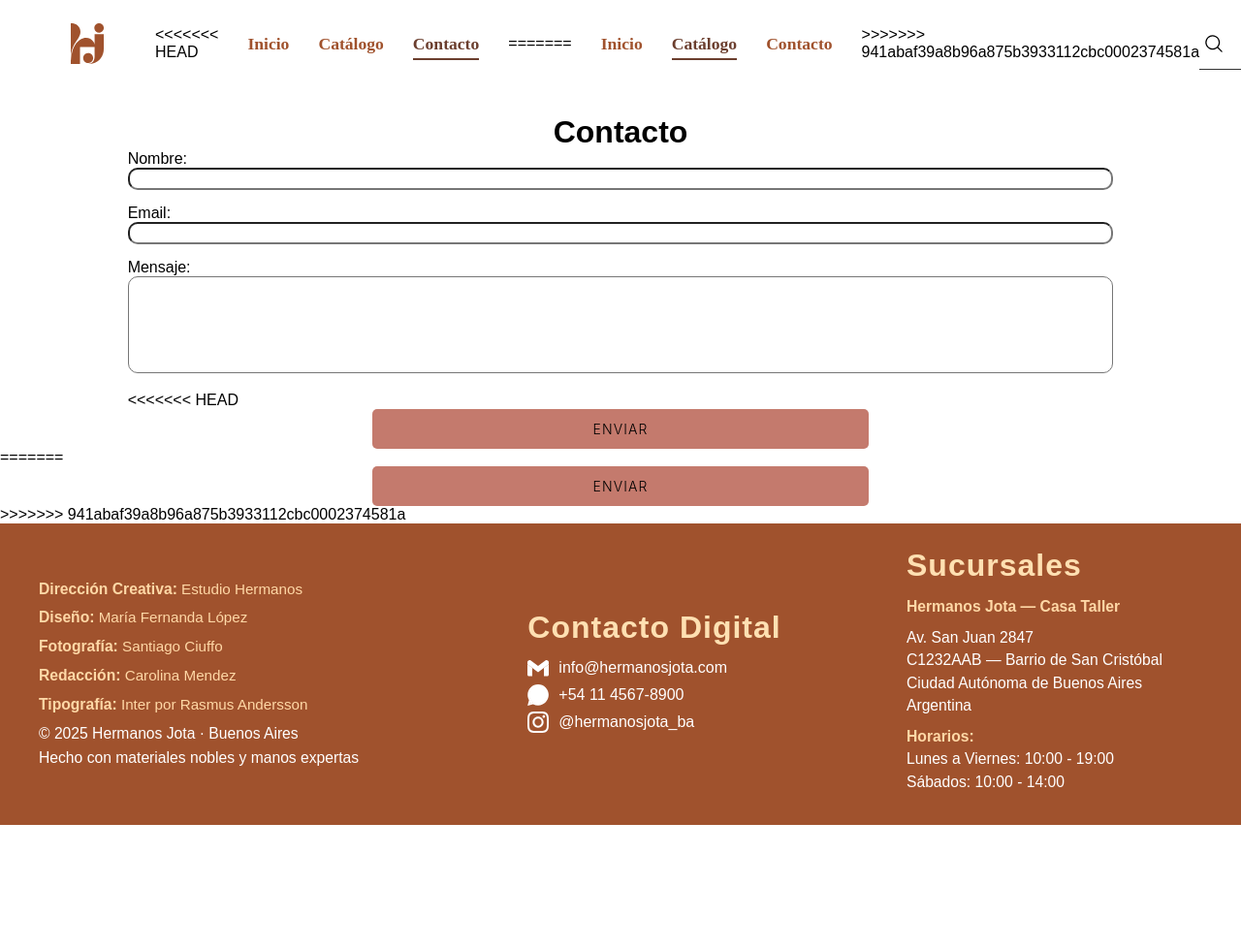
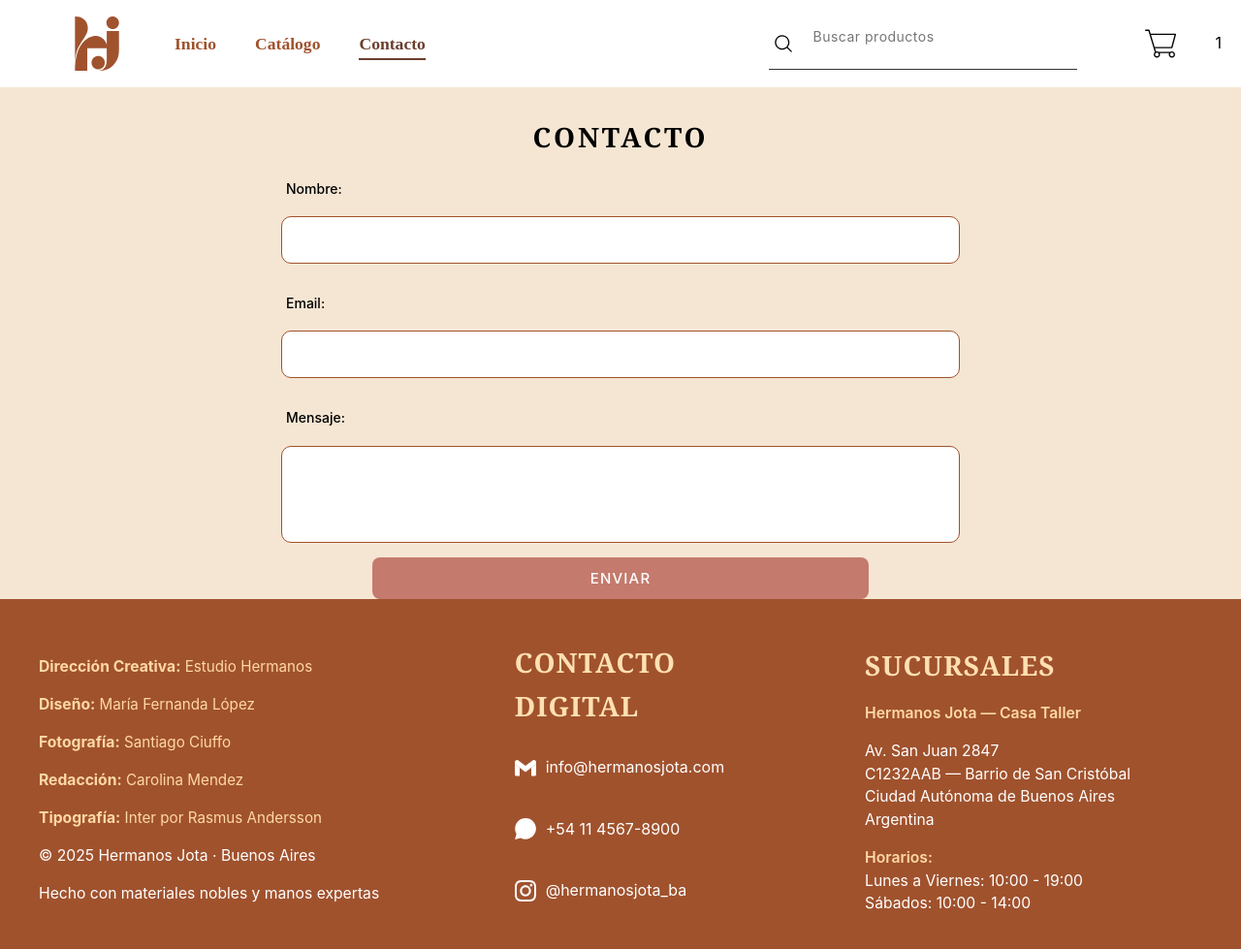
Before and after one commit to EstebanNunez99/Equipo-dinamita, a plain HTML site: page src/page/contacto.html in a window 1280 px wide. Shown: the whole page at 97% size. Before the commit the page ends 851 px from the top, so only its background shows below. Drawn offline with Linux system fonts and the light colour scheme.

Commit message:
cambios nuevos en el estilo

```diff
--- a/src/css/contacto-style.css
+++ b/src/css/contacto-style.css
@@ -4,10 +4,7 @@ body {
   margin: 0;
   padding: 0;
   background: #F5E6D3;
-<<<<<<< HEAD
   line-height: 1.6;
-=======
->>>>>>> 941abaf39a8b96a875b3933112cbc0002374581a
 }
 
 /* Caja principal */
@@ -18,7 +15,6 @@ main {
   margin-top: 100px;
 }
 
-<<<<<<< HEAD
 form {
    display: flex;
    flex-direction: column;
@@ -27,9 +23,6 @@ form {
    max-width: 700px;
 
 }
-=======
-form { display: flex; flex-direction: column; gap: 10px; }
->>>>>>> 941abaf39a8b96a875b3933112cbc0002374581a
 /* Titulo principal */
 h1 {
   font-family: 'Playfair Display', Georgia, serif; /* tipografia secundaria */
@@ -45,35 +38,22 @@ label {
   text-align: left;
   margin-bottom: 2px;
   font-weight: 500; /* Inter Medium */
-<<<<<<< HEAD
   font-size: 14px;
-=======
-  font-size: 16px;
->>>>>>> 941abaf39a8b96a875b3933112cbc0002374581a
   padding-left: 5px;
 }
 
 /* Inputs */
 input, textarea {
   width: 100%;
-<<<<<<< HEAD
   padding: 14px;
   margin-bottom: 15px;
   font-size: 15px; /* Inter Regular */
   color: #A0522D;
-=======
-  padding: 12px;
-  margin-bottom: 15px;
-  font-size: 15px; /* Inter Regular */
->>>>>>> 941abaf39a8b96a875b3933112cbc0002374581a
   border: 1px solid #A0522D;
   border-radius: 10px;
   box-sizing: border-box;
   font-family: 'Inter', sans-serif;
-<<<<<<< HEAD
   letter-spacing: 0.5px;
-=======
->>>>>>> 941abaf39a8b96a875b3933112cbc0002374581a
 }
 
 textarea {
@@ -87,7 +67,6 @@ button {
   padding: 12px;
   background: #C47A6D;
   border: none;
-<<<<<<< HEAD
   color: #ffffff;
   font-family: 'Inter', sans-serif;
   font-weight: 500; /* Inter Medium */
@@ -98,22 +77,11 @@ button {
   letter-spacing: 0.08em;
   margin: 0 auto; /* 🔹 Esto lo centra */
   display: block; /* Necesario para que funcione el centrado */
-=======
-  color: white;
-  font-family: 'Inter', sans-serif;
-  font-weight: 300; /* Inter Medium */
-  font-size: 14px;
-  border-radius: 5px;
-  cursor: pointer;
-  text-transform: uppercase;
-  letter-spacing: 0.08em;
->>>>>>> 941abaf39a8b96a875b3933112cbc0002374581a
 }
 
 button:hover {
   background-color: #D4A437;
 }
-<<<<<<< HEAD
 /* Navegación */
 nav ul {
   list-style: none;
@@ -143,20 +111,13 @@ nav ul li a.active {
   border-bottom: 2px solid #6b3e2e;
 }
 
-=======
->>>>>>> 941abaf39a8b96a875b3933112cbc0002374581a
 
 /* Mensaje de exito */
 #successMessage {
   color: #40a827;
   font-weight: 700;
   font-size: 14px;
-<<<<<<< HEAD
   margin-top: 15px;
   font-family: 'Inter', sans-serif;
   text-align: center;
-=======
-  margin-top: 10px;
-  font-family: 'Inter', sans-serif;
->>>>>>> 941abaf39a8b96a875b3933112cbc0002374581a
 }
--- a/src/page/contacto.html
+++ b/src/page/contacto.html
@@ -4,23 +4,14 @@
   <meta charset="UTF-8">
   <meta name="viewport" content="width=device-width, initial-scale=1.0">
   <title>Contacto</title>
-<<<<<<< HEAD
   <link rel="stylesheet" href="/Equipo-dinamita/src/css/contacto-style.css">
   <link rel="stylesheet" href="/Equipo-dinamita/src/css/headerStyles.css"><!--estilo del encabezado-->
    <link rel="stylesheet" href="/Equipo-dinamita/src/css/footer.css"><!--estilo del encabezado-->
-=======
-    <link rel="stylesheet" href="../css/contacto-style.css">
-    <link rel="stylesheet" href="../css/Presentacion.css">
-    <link rel="stylesheet" href="../css/styles.css">
-    <link rel="stylesheet" href="../css/footer.css" /><!--estilo del encabezado-->
-    <link rel="stylesheet" href="../css/headerStyles.css" /><!--estilo del encabezado-->
->>>>>>> 941abaf39a8b96a875b3933112cbc0002374581a
 </head>
 <body>
       <header>
             <div class="header-left">
                 <img src="../img/logo.svg" alt="Hermanos Jota" class="logo">
-<<<<<<< HEAD
               <nav>
   <ul>
     <li><a href="index.html">Inicio</a></li>
@@ -28,15 +19,6 @@
     <li><a href="contacto.html" class="active">Contacto</a></li>
   </ul>
 </nav>
-=======
-                <nav>
-                    <ul>
-                        <li><a href="index.html">Inicio</a></li>
-                        <li><a href="catalogo.html" class="active">Catálogo</a></li>
-                        <li><a href="#">Contacto</a></li>
-                    </ul>
-                </nav>
->>>>>>> 941abaf39a8b96a875b3933112cbc0002374581a
             </div>
             <div class="header-right">
                 <div class="search">
@@ -59,7 +41,6 @@
 
     <label for="message">Mensaje:</label>
     <textarea id="message" name="message" required></textarea>
-<<<<<<< HEAD
         </main>
             <div class="form-footer">
     <button type="submit">Enviar</button>
@@ -68,15 +49,6 @@
   </p>
   </div>
     </form>
-=======
-
-    <button type="submit">Enviar</button>
-  </form>
-        </main>
-  <p id="successMessage" style="color: rgb(65, 16, 16); display: none;">
-    ¡Mensaje enviado con exito!
-  </p>
->>>>>>> 941abaf39a8b96a875b3933112cbc0002374581a
         <footer class="footer">
         <div class="creditos tarjeta-footer">
         <div class="creditos-creativos">
```
